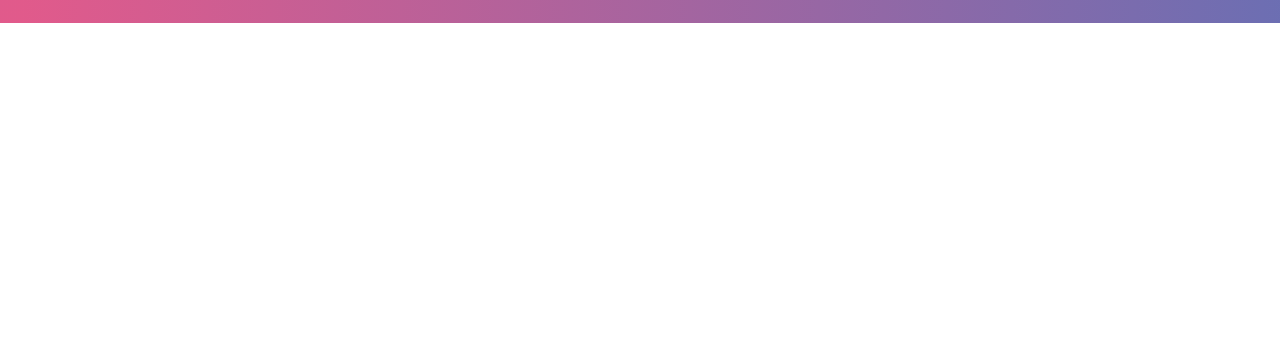
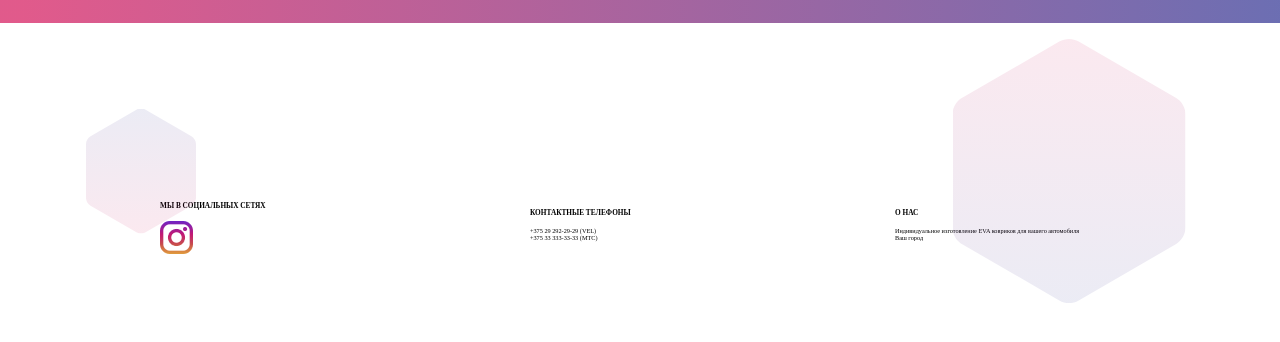
Before and after one commit to Presnia/evarugs-nd, a plain HTML site: page index.html in a window 1280 px wide. Shown: the part 56-398 px from the top of the page. Drawn offline with Linux system fonts and the light colour scheme.

Commit message:
The main structure of the footer is done

```diff
--- a/css/style.css
+++ b/css/style.css
@@ -1,6 +1,14 @@
 html,
 body {
     font-size: 62.5%;
+}
+
+ul {
+    padding-left: 0;
+}
+
+ul li {
+    list-style: none;
 }
 
 .container {
@@ -53,3 +61,45 @@ img {
     display: flex;
     align-items: center;
 }
+
+.footer {
+    position: relative;
+}
+
+.footer__wrap {
+    display: flex;
+    align-items: center;
+    justify-content: space-between;
+    padding: 17.2rem 12rem 8.4rem 12rem;
+}
+
+.footer__instagram-img {
+    width: 3.3rem;
+    height: 3.3rem;
+}
+
+.footer__header {
+    margin-bottom: 1rem;
+}
+
+.footer__address {
+    min-width: 22.5rem;
+}
+
+.footer__decor-1 {
+    position: absolute;
+    width: 11rem;
+    height: 12.5rem;
+    left: 11%;
+    top: 47%;
+    transform: translate(-50%, -50%);
+}
+
+.footer__decor-2 {
+    position: absolute;
+    width: 23.3rem;
+    height: 26.4rem;
+    left: 83.5%;
+    top: 47%;
+    transform: translate(-50%, -50%);
+}
--- a/index.html
+++ b/index.html
@@ -36,5 +36,38 @@
             </div>
         </div>
     </div>
+
+    <div class="footer">
+        <div class="container">
+            <div class="footer__wrap">
+                <div class="footer__instagram">
+                    <h3 class="footer__header">МЫ В СОЦИАЛЬНЫХ СЕТЯХ</h3>
+                    <div class="footer__instagram-img">
+                        <img src="img/insta-color.png" alt="">
+                    </div>
+                </div>
+                <div class="footer__phone">
+                    <h3 class="footer__header">КОНТАКТНЫЕ ТЕЛЕФОНЫ</h3>
+                    <ul>
+                        <li>+375 29 292-29-29 (VEL)</li>
+                        <li>+375 33 333-33-33 (МТС)</li>
+                    </ul>
+                </div>
+                <div class="footer__address">
+                    <h3 class="footer__header">О НАС</h3>
+                    <ul>
+                        <li>Индивидуальное изготовление EVA ковриков для вашего автомобиля</li>
+                        <li>Ваш город</li>
+                    </ul>
+                </div>
+                <div class="footer__decor-1">
+                    <img src="img/octangle-small.svg" alt="">
+                </div>
+                <div class="footer__decor-2">
+                    <img src="img/octangle-big.svg" alt="">
+                </div>
+            </div>
+        </div>
+    </div>
 </body>
 </html>
```
Also changed, not shown: img/insta-color.png (added), img/octangle-big.svg (added), img/octangle-small.svg (added).
